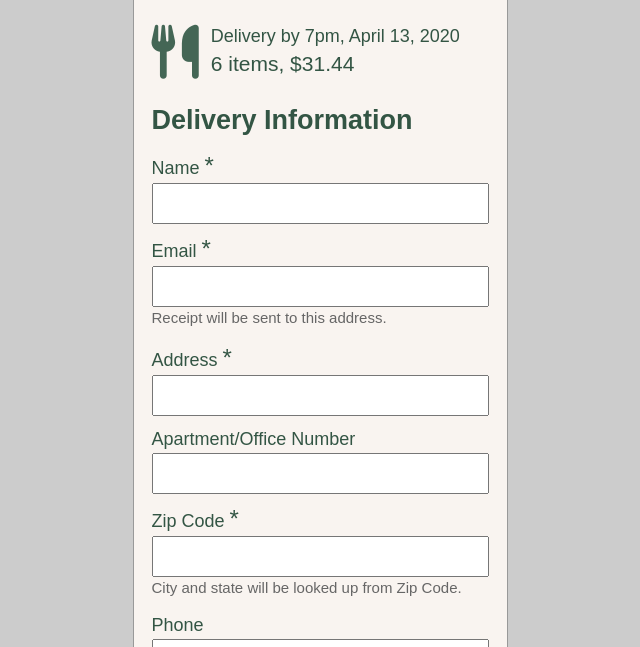
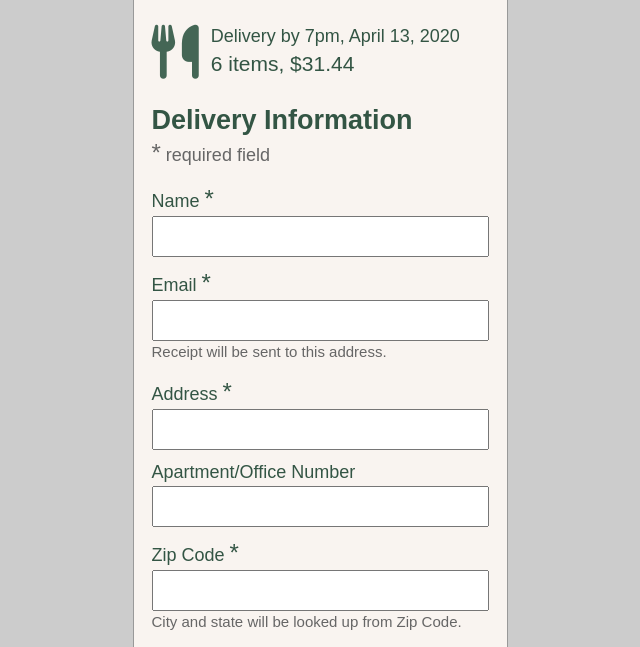
Before and after one commit to anwarmontasir/food-delivery-form, a plain HTML site: page index.html in a window 1280 px wide. Shown: the part 137-784 px from the top of the page, without its empty margins (320-960 px from the left). Drawn offline with nearby package versions, Linux system fonts and the light colour scheme; a web font is replaced by a local one.

Commit message:
add required field instruction

```diff
--- a/css/style.css
+++ b/css/style.css
@@ -76,6 +76,10 @@ input {
     font-size: 18px;
     color: #333;
 }
+#note {
+    color: #666;
+    margin-top: -1rem;
+}
 .star {font-size: 24px;}
 .hint {
     font-weight: 300;
--- a/index.html
+++ b/index.html
@@ -31,6 +31,7 @@
             </div>
             <form>
                 <h1>Delivery Information</h1>
+                <p id="note"><span class="star">*</span> required field</p>
                 <label for="name">Name <span class="star">*</span></label>
                 <input type="text" id="name" name="name" required class="no-hint">
                 <label for="email">Email <span class="star">*</span></label>
```
